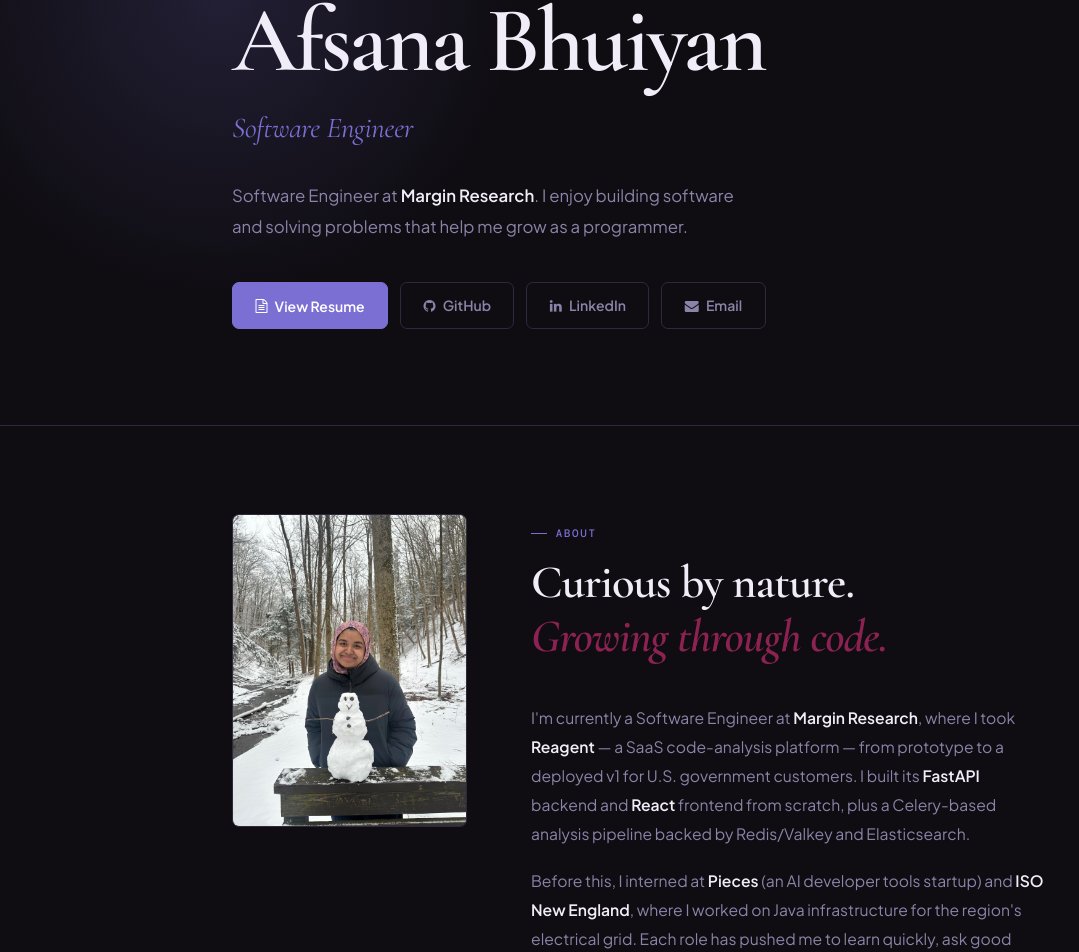
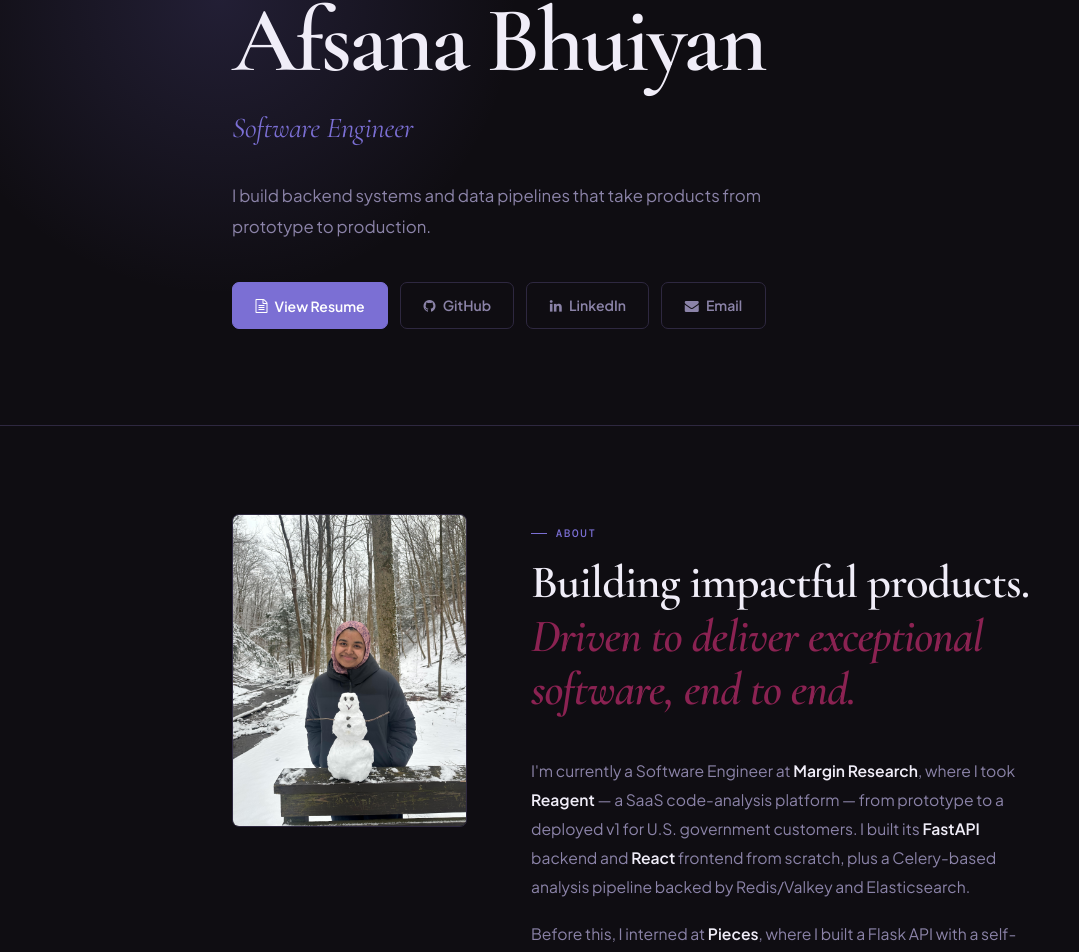
Before and after one commit to afsanab/AfsanasPortfolio, a React (Vite) app: page / in a window 1280 px wide. Shown: the part 246-1198 px from the top of the page, without its empty margins (0-1079 px from the left). Built offline with nearby package versions, Linux system fonts and the light colour scheme.

Commit message:
Refine skills and experience sections in data.ts, update personal branding in About.tsx and Hero.tsx to emphasize backend development and impactful product building.

```diff
--- a/src/components/About.tsx
+++ b/src/components/About.tsx
@@ -42,8 +42,8 @@ export default function About() {
           <div className={styles.body}>
             <span className="section-label">About</span>
             <h2 className={`section-title ${styles.title}`}>
-              Curious by nature.<br />
-              <em>Growing through code.</em>
+              Building impactful products.<br />
+              <em>Driven to deliver exceptional software, end to end.</em>
             </h2>
 
             <p>
@@ -54,10 +54,12 @@ export default function About() {
               by Redis/Valkey and Elasticsearch.
             </p>
             <p>
-              Before this, I interned at <strong>Pieces</strong> (an AI developer tools startup) and
-              <strong> ISO New England</strong>, where I worked on Java infrastructure for the region's
-              electrical grid. Each role has pushed me to learn quickly, ask good questions, and ship
-              work I'm proud of.
+              Before this, I interned at <strong>Pieces</strong>, where I built a Flask API with a
+              self-healing JSON parsing pipeline, and at <strong>ISO New England</strong>, where I
+              wrote Java reporting infrastructure and test suites for the region's electrical grid.
+              I got my start through <strong>Girls Who Code</strong>, and went on to lead our GWC
+              chapter and TA discrete math at RPI — introducing 40+ students to engineering along
+              the way.
             </p>
             <p className={styles.personal}>
               Outside of work: I'm usually reading, out on a trail somewhere, or on a mission to find
--- a/src/components/Hero.tsx
+++ b/src/components/Hero.tsx
@@ -15,8 +15,8 @@ export default function Hero() {
         <p className={styles.role}>Software Engineer</p>
 
         <p className={styles.desc}>
-          Software Engineer at <strong>Margin Research</strong>. I enjoy building
-          software and solving problems that help me grow as a programmer.
+          I build backend systems and data pipelines that take products from
+          prototype to production.
         </p>
 
         <div className={styles.ctas}>
--- a/src/data.ts
+++ b/src/data.ts
@@ -135,19 +135,15 @@ export const projects: Project[] = [
 ]
 
 export const skillGroups: SkillGroup[] = [
-  { category: 'Languages', items: ['Python', 'JavaScript', 'TypeScript', 'Java', 'SQL', 'C++'] },
+  { category: 'Languages', items: ['Python', 'JavaScript', 'TypeScript', 'Java', 'SQL'] },
   { category: 'Frontend', items: ['React', 'HTML/CSS', 'Tailwind'] },
   { category: 'Backend', items: ['Node.js', 'Express', 'Flask', 'FastAPI', 'Spring Boot', 'REST APIs'] },
   { category: 'Infrastructure & Tools', items: ['Docker', 'Celery', 'Redis/Valkey', 'Elasticsearch', 'Pytest', 'JUnit', 'Git', 'Linux'] },
-  { category: 'Data & Databases', items: ['PostgreSQL', 'Supabase', 'Pandas', 'NumPy', 'Tableau', 'Excel'] },
-  { category: 'AI & Visualization', items: ['Gemini API', 'LangChain', 'Groq', 'NetworkX', 'Plotly'] },
+  { category: 'Data & Databases', items: ['PostgreSQL', 'Supabase'] },
+  { category: 'AI & Visualization', items: ['Gemini API', 'LangChain', 'Groq', 'NetworkX'] },
 ]
 
 export const organizations: Organization[] = [
   { name: 'Girls Who Code', img: 'images/gwc.png', fallbackEmoji: '💻', description: 'Summer Immersion Program alum, club President, and Discrete Mathematics TA at RPI — introduced 40+ students to software engineering.' },
   { name: 'COOP Careers', img: 'images/COOP.jpg', fallbackEmoji: '🚀', description: 'Data Analytics Fellow — built dashboards and analyzed datasets using Python, SQL, and Tableau; presented to a 500+ person audience.' },
-  { name: 'CodePath', img: 'images/codePath.jpg', fallbackEmoji: '⌨️', description: 'Technical Interview Prep participant, focused on algorithms, data structures, and system design.' },
-  { name: 'Opal', img: 'images/opal.png', fallbackEmoji: '💎', description: 'Post-grad mentee building professional leadership and career strategy skills.' },
-  { name: 'OppNet', img: 'images/oppnet.jpg', fallbackEmoji: '🌐', description: 'Prep Program participant focused on professional skills and tech-industry networking.' },
-  { name: 'America on Tech', img: 'images/aot.jpeg', fallbackEmoji: '🇺🇸', description: 'Tech 360 Program participant — expanded technical skills through hands-on project work.' },
 ]
```
